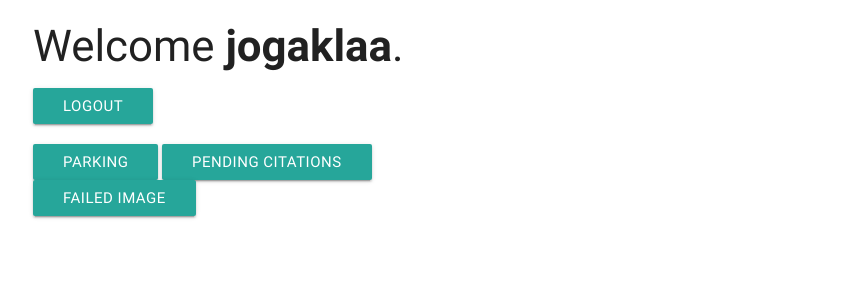
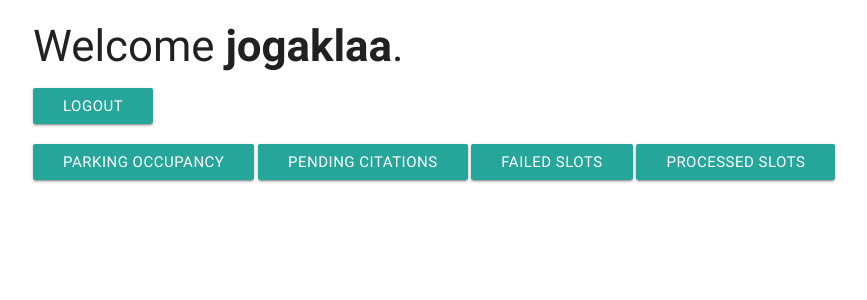
Before and after one commit to tempest-cain/CEG4981, a Django app: page / in a window 1280 px wide. Shown: the top 300 px of the page, without its empty margins (159-1026 px from the left). Run offline with Django 3.2, Linux system fonts and the light colour scheme; a user stored in the database is signed in; parts of the project's set-up code (start-up, migrations or seed data) failed here and were passed over.

Commit message:
Goonmeet needs help with the djanjo queries. so john is going to help her

```diff
--- a/webServer/parkingService/carCheck/models.py
+++ b/webServer/parkingService/carCheck/models.py
@@ -1,11 +1,11 @@
 # -*- coding: utf-8 -*-
 from __future__ import unicode_literals
-
+from datetime import datetime
 from django.db import models
 
 class parking_pass(models.Model):
     pass_number = models.IntegerField(unique=True)
-    expiration = models.DateField()
+    expiration = models.DateField(default=datetime.now)
     owner = models.CharField(max_length=300) #would be student ID in real applicatoin
 
 class car(models.Model):
@@ -24,7 +24,7 @@ class processed(models.Model):
     reason = models.CharField(max_length=1000, null = True)
     photo = models.ImageField(upload_to='./', null = True)
     date=models.DateField(auto_now=True)
-    fined = models.BooleanField()
+    fined = models.BooleanField(default = False)
 
 
 
--- a/webServer/parkingService/carCheck/templates/index.html
+++ b/webServer/parkingService/carCheck/templates/index.html
@@ -39,10 +39,11 @@ $("#check-btn")
   </div>
   </div>
     <div class="row">
-      <div class=" col s6">
-    <a href="/parking" class="waves-effect waves-light btn">Parking</a>
+      <div class=" col s15">
+    <a href="/parking" class="waves-effect waves-light btn">Parking Occupancy</a>
     <a href="/ticket" class="waves-effect waves-light btn">Pending Citations</a>
-    <a href="/uncertain" class="waves-effect waves-light btn">Failed Image</a>
+    <a href="/uncertain" class="waves-effect waves-light btn">Failed Slots</a>
+    <a href="/processedView" class="waves-effect waves-light btn">Processed Slots</a>
     </div>
     </div>
 {% else %}
--- a/webServer/parkingService/carCheck/templates/processed.html
+++ b/webServer/parkingService/carCheck/templates/processed.html
@@ -26,11 +26,7 @@
               <th>ID</th>
               <th>Car</th>
               <th>Photo</th>
-              <th>Amount</th>
-              <th>Reason</th>
               <th>Date</th>
-              <th>Send</th>
-              <th>Ignore</th>
           </tr>
         </thead>
 
--- a/webServer/parkingService/carCheck/views.py
+++ b/webServer/parkingService/carCheck/views.py
@@ -14,6 +14,7 @@ from django.conf.urls.static import static
 from django.core.files import File
 from django.utils import timezone
 from django.conf import settings
+from detect_cars import predict
 from PIL import Image, ExifTags
 from carCheck .forms import *
 from .models import *
@@ -23,7 +24,7 @@ import views
 import json
 DEFAULT_FINE = 20
 NUM_SLOTS_SCANNED = 0
-DEFAULT_LOT = 0
+DEFAULT_LOT = 1
 
 OPEN_ALPR_URL = "https://api.openalpr.com/v2/recognize"
 OPEN_ALPR_PARAMS = {
@@ -146,14 +147,14 @@ def determine_if_license_plate_is_valid(openalpr_cars, request, image_path):
             vehicle_model = checkCar['vehicle']['body_type'][0]['name']+ ' ' + checkCar['vehicle']['year'][0]['name']
             vehicle_make = checkCar['vehicle']['make'][0]['name']
             vehicle_color = checkCar['vehicle']['color'][0]['name']
-
+            #print parking_pass.objects.filter(pk=car.objects.filter(licence_plate=plateNum)[0])
             # If car object is not in database:
             if not car.objects.filter(licence_plate=plateNum):
                 # Create car object in database
                 car.objects.create(model=vehicle_model, brand=vehicle_make, licence_plate=plateNum, color=vehicle_color)
 
                 # Generate ticket because license plate is not in database
-                processed.objects.create(car=car.objects.filter(licence_plate=plateNum), fine_amount=DEFAULT_FINE, photo=request.FILES['file'])
+                processed.objects.create(car=car.objects.filter(licence_plate=plateNum), fine_amount=DEFAULT_FINE, photo=request.FILES['file'], fined=True)
 
                 action = 'generate_ticket_because_license_plate_is_not_in_db'
 
@@ -162,16 +163,16 @@ def determine_if_license_plate_is_valid(openalpr_cars, request, image_path):
             elif not (car.objects.filter(licence_plate=plateNum)[0].parking_pass):
 
                 # Generate ticket because license plate is not under a parking pass
-                processed.objects.create(car=car.objects.get(licence_plate=plateNum), fine_amount=DEFAULT_FINE, photo=request.FILES['file'])
+                processed.objects.create(car=car.objects.get(licence_plate=plateNum), fine_amount=DEFAULT_FINE, photo=request.FILES['file'], fined=True)
 
                 action='generate_ticket_because_license_plate_is_not_registered_under_a_parking_pass'
 
                 carResults_certain.append({"image_path": os.path.join(settings.MEDIA_ROOT, image_path), "license_plate_message" : "license plate detected with certainty greater than 80%", "plateNum" : plateNum, "action" : action})
 
-            elif not (parking_pass.objects.get(pk=car.objects.filter(licence_plate=plateNum)[0].parking_pass) <= datetime.datetime.now()):
+            elif not (parking_pass.objects.filter(pk=car.objects.filter(licence_plate=plateNum)[0].parking_pass).expiration <= datetime.datetime.now()):
 
                 # Generate ticket because license plate is under an expired pass
-                processed.objects.create(car=car.objects.get(licence_plate=plateNum), fine_amount=DEFAULT_FINE, photo=request.FILES['file'])
+                processed.objects.create(car=car.objects.get(licence_plate=plateNum), fine_amount=DEFAULT_FINE, photo=request.FILES['file'], fined=True)
 
                 action='generate_ticket_because_license_plate_is_registered_under_an_expired_parking_pass'
 
@@ -181,6 +182,8 @@ def determine_if_license_plate_is_valid(openalpr_cars, request, image_path):
         if action == "valid":
             # TODO (for JOHN): create new view called processed and update processed view
             carResults_certain.append({"image_path": os.path.join(settings.MEDIA_ROOT, image_path), "license_plate_message" : "license plate detected with certainty greater than 80%", "plateNum" : plateNum, "action" : action})
+            processed.objects.create(car=car.objects.get(licence_plate=plateNum), fine_amount=0, photo=request.FILES['file'], fined=False)
+
         return JsonResponse({"carResults_certain":carResults_certain, "carResults_not_certain" : carResults_not_certain })
 
 @csrf_exempt
@@ -188,7 +191,7 @@ def check(request):
 
     # Assume no carResults
     carResult = "no_car"
-
+    print request.FILES
     print ("File", request.FILES['file'].name)
     #print ("Image", request.FILES[image])
 
@@ -204,6 +207,7 @@ def check(request):
     # Use image classifier to figure out if there is a car in the image
     carResult = predict.checkCar(request.FILES['file'].name)
     # print carResult
+    print len(parking_lot.objects.filter(pk = DEFAULT_LOT))
     parking_lot.objects.get(pk = DEFAULT_LOT).spots_scanned +=1
     # If there is a not a car in the image figure increase the empty slot counter:
     if carResult == "no_car":
@@ -332,14 +336,14 @@ def parking(request):
 def ticketView(request):
     data = {}
     # TODO (for JOHN): create add reson to view
-    data['tickets']= processed.objects.all().order_by('-id')
+    data['tickets']= processed.objects.filter(fined=True).order_by('-id')
     data['cars']= car.objects.all()
     return render(request, "tickets.html", context=data)
 
 def processedView(request):
     data = {}
     # TODO (for JOHN): create add reson to view
-    data['tickets']= ticket.objects.all().order_by('-id')
+    data['tickets']= processed.objects.filter(fined=False).order_by('-id')
     data['cars']= car.objects.all()
     return render(request, "processed.html", context=data)
 
--- a/webServer/parkingService/parkingService/urls.py
+++ b/webServer/parkingService/parkingService/urls.py
@@ -25,6 +25,7 @@ urlpatterns = [
     url(r'^$', index),
     url(r'^admin/', admin.site.urls),
     url(r'^login/', login),
+    url(r'^processed/', processedView),
     url(r'^logout/', logout_view),
     url(r'^createaccount/', createAccount),
     url(r'^parking/', parking),
```
